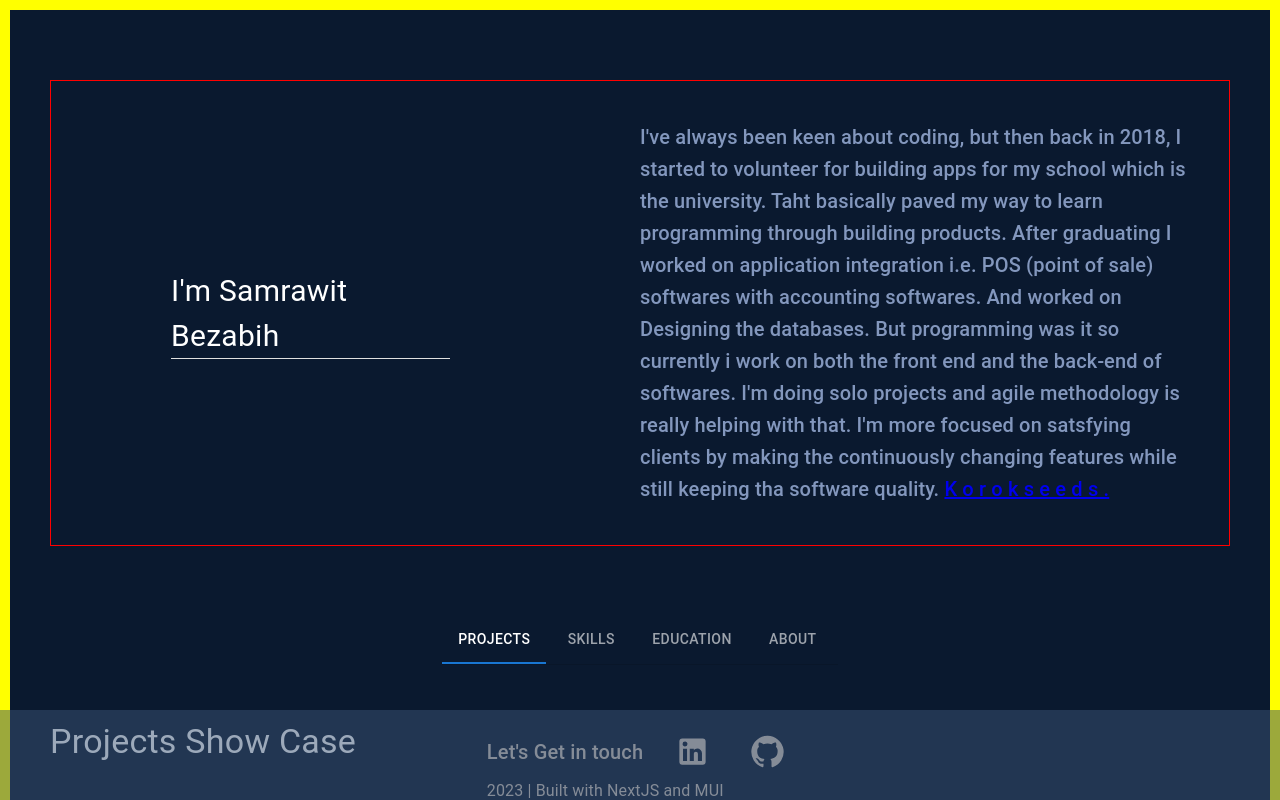
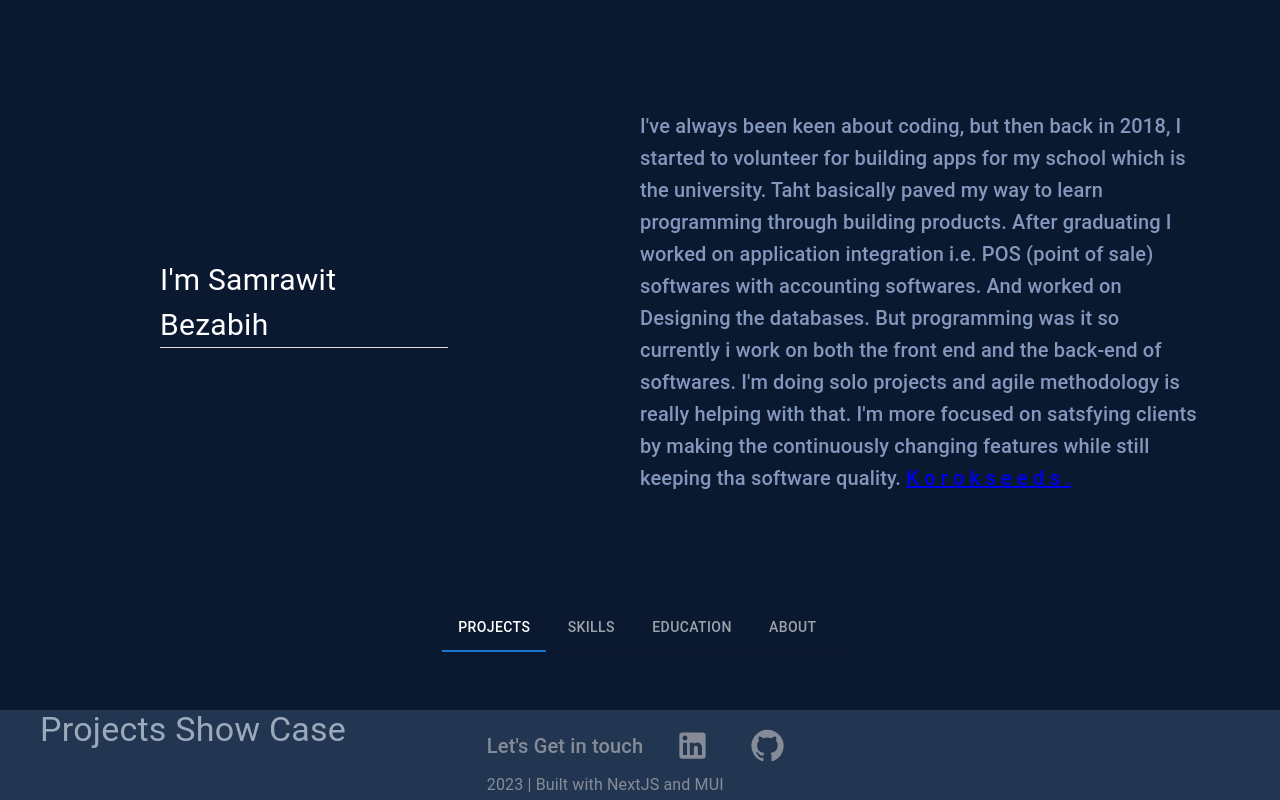
Before and after one commit to SamBez/portfolio_2, a Next.js app: page / in a window 1280 px wide. Shown: the top 800 px of the page. Built offline with nearby package versions, Linux system fonts and the light colour scheme.

Commit message:
refactor ui

```diff
--- a/components/footer.tsx
+++ b/components/footer.tsx
@@ -8,8 +8,7 @@ export default function Footer() {
         width: "100%",
         height: "90px",
         backgroundColor: "#3a5477",
-        paddingY: "1rem",
-        marginTop: "1rem",
+        paddingY: "10px",
         position: "fixed",
         opacity: 0.5,
       }}
--- a/pages/index.tsx
+++ b/pages/index.tsx
@@ -77,11 +77,11 @@ export default function Home() {
         />
       </Head>
 
-      <main id="main-body">
+      <main>
         <Box
           sx={{
             width: "100vw",
-            height: "calc(100vh -150px)",
+            height: "100vh",
             bgcolor: "#0A192F",
             color: "white",
             scrollbarColor: "auto",
@@ -90,20 +90,19 @@ export default function Home() {
               width: 0,
             },
             paddingX: 5,
-            border: "10px solid yellow",
           }}
           component={"div"}
           onMouseMove={(event) => {
             const xclient = event.clientX;
             const yclient = event.clientY;
 
-            const space = document.getElementById("main-body");
-            const areaRect = space.getBoundingClientRect();
-            const isInArea =
-              xclient >= areaRect.left &&
-              xclient <= areaRect.right &&
-              yclient >= areaRect.top &&
-              yclient <= areaRect.bottom;
+            // const space = document.getElementById("main-body");
+            // const areaRect = space.getBoundingClientRect();
+            // const isInArea =
+            //   xclient >= areaRect.left &&
+            //   xclient <= areaRect.right &&
+            //   yclient >= areaRect.top &&
+            //   yclient <= areaRect.bottom;
             // console.log({ isInArea, xclient, yclient });
             // if (isInArea) {
             //   space.style.backgroundColor = "#112044";
@@ -114,7 +113,12 @@ export default function Home() {
           //   space.style.backgroundColor = "initial";
           // }}
         >
-          <Grid container sx={{}}>
+          <Grid
+            container
+            sx={{
+              paddingBottom: "90px",
+            }}
+          >
             <Grid
               item
               xs={12}
@@ -130,7 +134,6 @@ export default function Home() {
                   justifyContent: "space-between",
                   gap: 3,
                   padding: 5,
-                  border: "1px solid red",
 
                   backgroundColor:
                     "linear-gradient(90deg, rgba(2,0,36,1) 0%, rgba(15,14,51,1) 28%, rgba(18,18,55,1) 35%, rgba(16,45,83,1) 44%, rgba(10,111,150,1) 100%, rgba(15,54,92,1) 100%, rgba(11,99,138,1) 100%, rgba(12,87,126,1) 100%, rgba(10,111,150,1) 100%, rgba(49,96,130,1) 100%)",
@@ -514,7 +517,7 @@ export default function Home() {
                       </Box>
                     </Box>
                   </Box>
-                  <Box
+                  {/* <Box
                     sx={{
                       display: "flex",
                       // justifyContent: 'center',
@@ -626,7 +629,7 @@ export default function Home() {
                         </Link>
                       </Box>
                     </Box>
-                  </Box>
+                  </Box> */}
                 </Box>
               </Grid>
             </TabPanel>
@@ -789,11 +792,11 @@ export default function Home() {
 
       <style jsx>{`
         main {
-          flex: 1;
           display: flex;
           flex-direction: column;
           justify-content: center;
           align-items: center;
+          bgcolor: "#0A192F";
         }
         footer {
           width: 100%;
--- a/styles/Home.module.css
+++ b/styles/Home.module.css
@@ -1,10 +1,12 @@
 .container {
-  min-height: 100vh;
+  background-color: "#0A192F";
+
+  /* min-height: 100vh;
   padding: 0 0.5rem;
   display: flex;
   flex-direction: column;
   justify-content: center;
-  align-items: center;
+  align-items: center; */
 }
 
 .title a {
```
